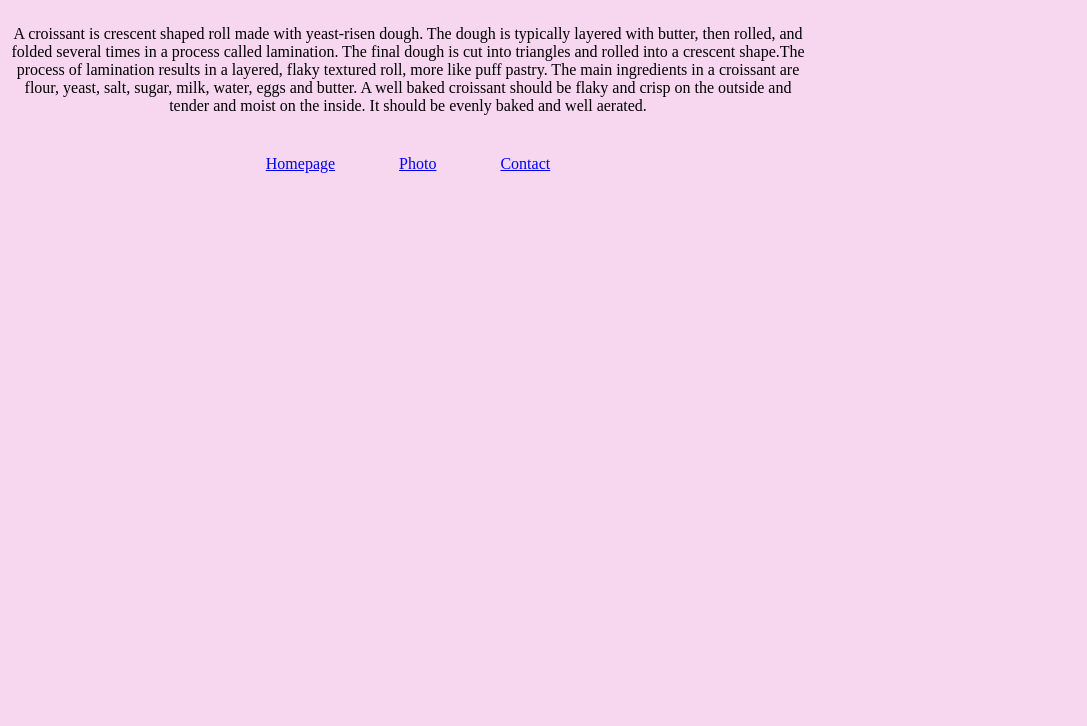
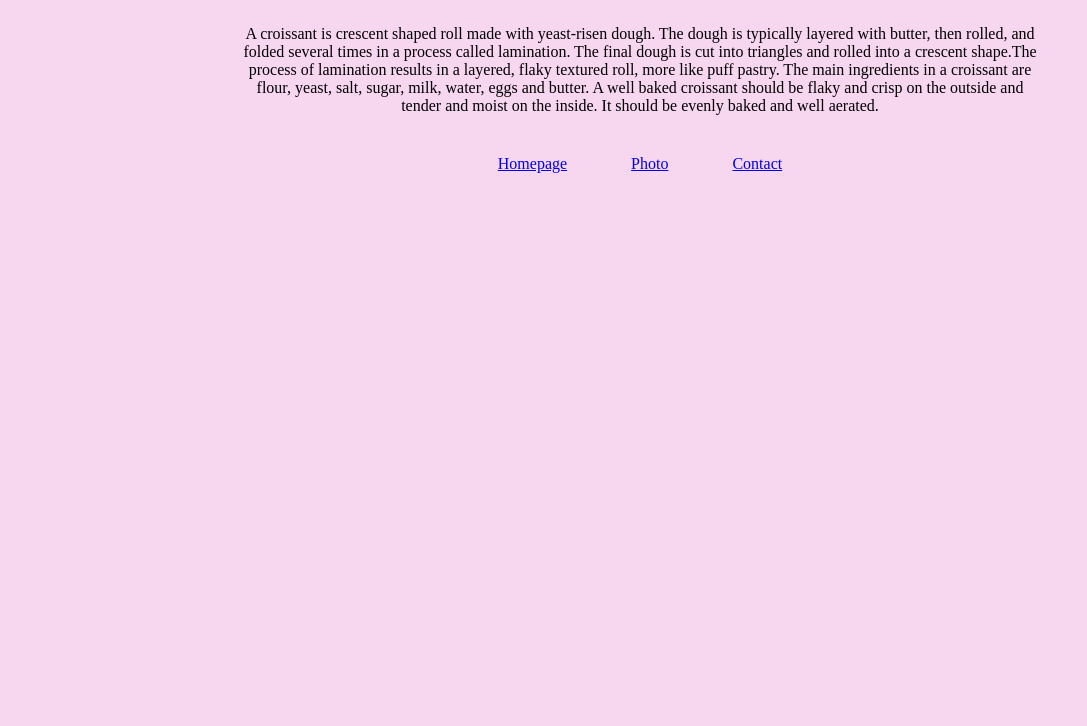
Before and after one commit to Maeva-soa/Croissant, a plain HTML site: page index.html in a window 1280 px wide. Shown: the part 74-800 px from the top of the page, without its empty margins (0-1087 px from the left). Drawn offline with Linux system fonts and the light colour scheme.

Commit message:
Updated the body's margin

```diff
--- a/css/style.css
+++ b/css/style.css
@@ -1,6 +1,6 @@
 body {
-  max-width: 800px;
-  margin: 30 auto;
+  width: 800px;
+  margin: 0 auto;
   background: #f7d6f0;
 }
 h1,
```
